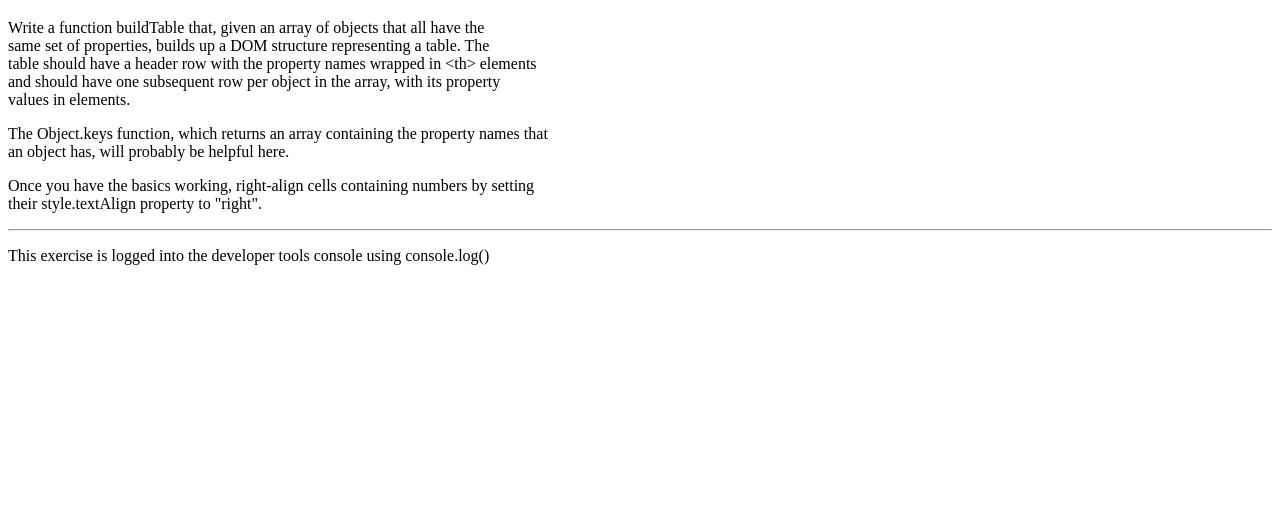
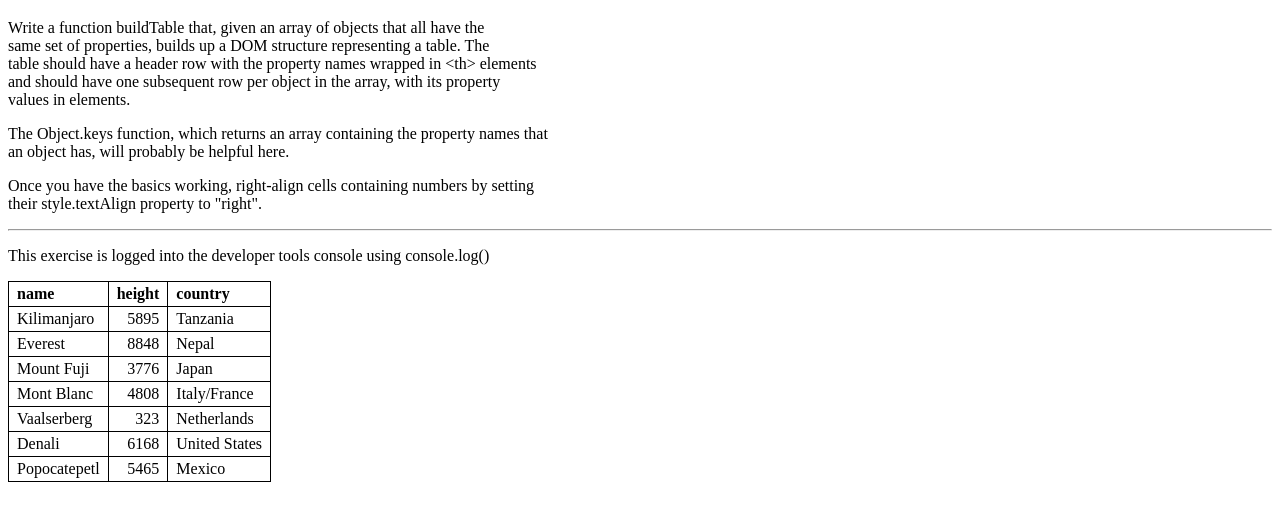
Before and after one commit to daniel-chris-lucas/eloquent-javascript, a plain HTML site: page chapter13/build-table.html in a window 1280 px wide. Shown: the part 61-582 px from the top of the page. Drawn offline with Linux system fonts and the light colour scheme.

Commit message:
Done Build a Table exercise

```diff
--- a/chapter13/build-table.html
+++ b/chapter13/build-table.html
@@ -40,11 +40,40 @@
     <hr>
     <p>This exercise is logged into the developer tools console using console.log()</p>
 
-    <script src="mountains.js"></script>
+    <script src="deps/mountains.js"></script>
 
     <script>
-      function buildTable () {
+      function buildTable (data) {
+        var table = document.createElement('table');
 
+        var fields  = Object.keys(data[0]),
+            headRow = document.createElement('tr');
+
+        fields.forEach(function (field) {
+          var headCell = document.createElement('th');
+
+          headCell.textContent = field;
+          headRow.appendChild(headCell);
+        });
+        table.appendChild(headRow);
+
+        data.forEach(function (object) {
+          var row = document.createElement('tr');
+          fields.forEach(function (field) {
+            var cell = document.createElement('td');
+            cell.textContent = object[field];
+
+            if (typeof object[field] == 'number') {
+              cell.style.textAlign = 'right';
+            }
+
+            row.appendChild(cell);
+          });
+
+          table.appendChild(row);
+        });
+
+        return table;
       };
 
       document.body.appendChild(buildTable(MOUNTAINS));
```
Also changed, not shown: README.md.
